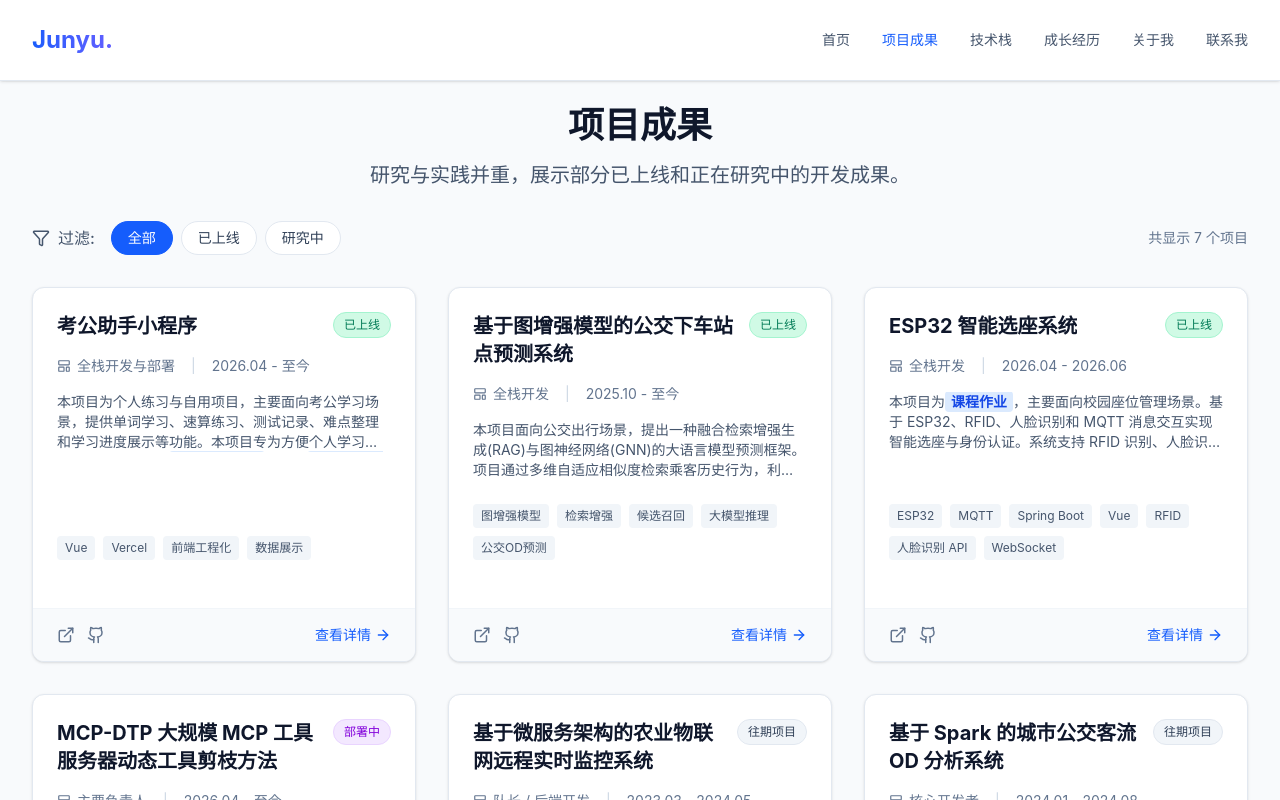
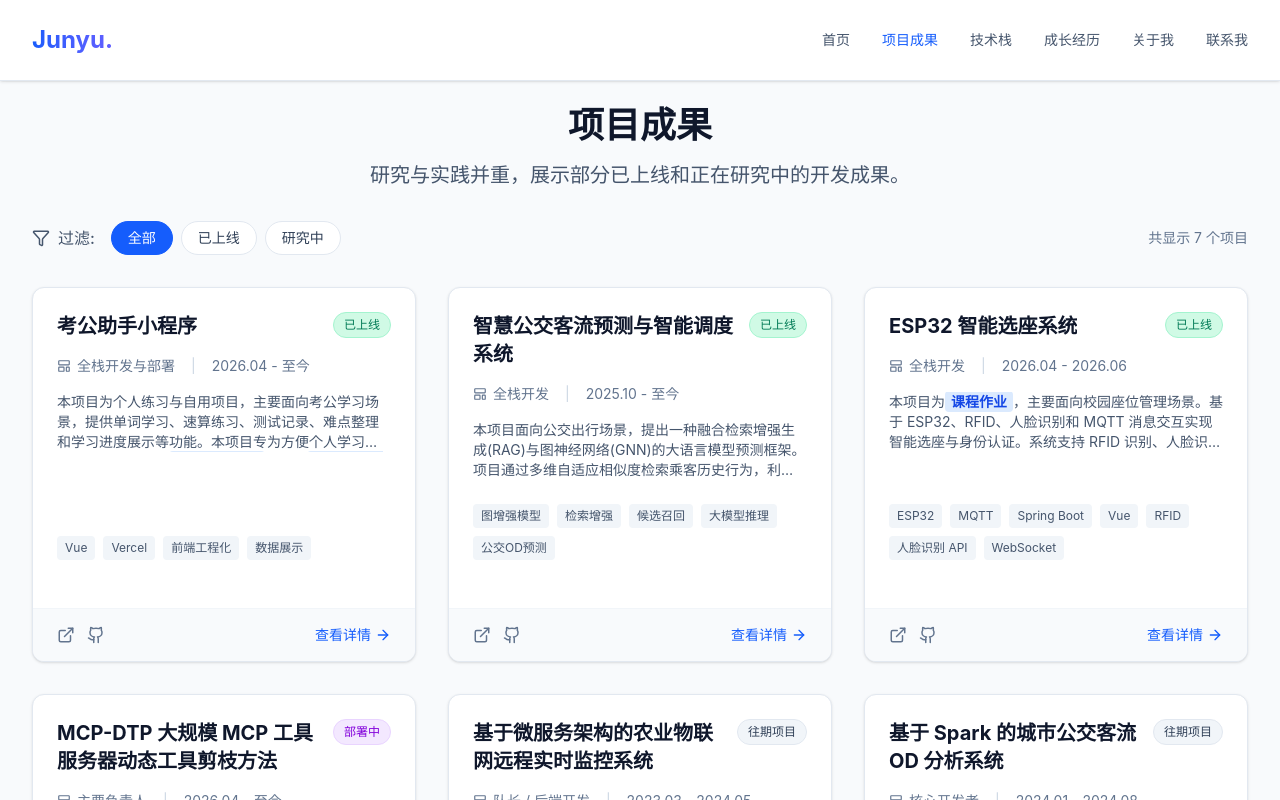
Before and after one commit to Qregret/portfolio, a Vue app: page /projects in a window 1280 px wide. Shown: the top 800 px of the page. Built offline with nearby package versions, Linux system fonts and the light colour scheme.

Commit message:
rename bus-alight-prediction project to 智慧公交客流预测与智能调度系统

```diff
--- a/src/data/projects.ts
+++ b/src/data/projects.ts
@@ -39,7 +39,7 @@ export const projects: Project[] = [
   },
   {
     id: "bus-alight-prediction",
-    name: "基于图增强模型的公交下车站点预测系统",
+    name: "智慧公交客流预测与智能调度系统",
     period: "2025.10 - 至今",
     role: "全栈开发",
     status: "已上线",
```
